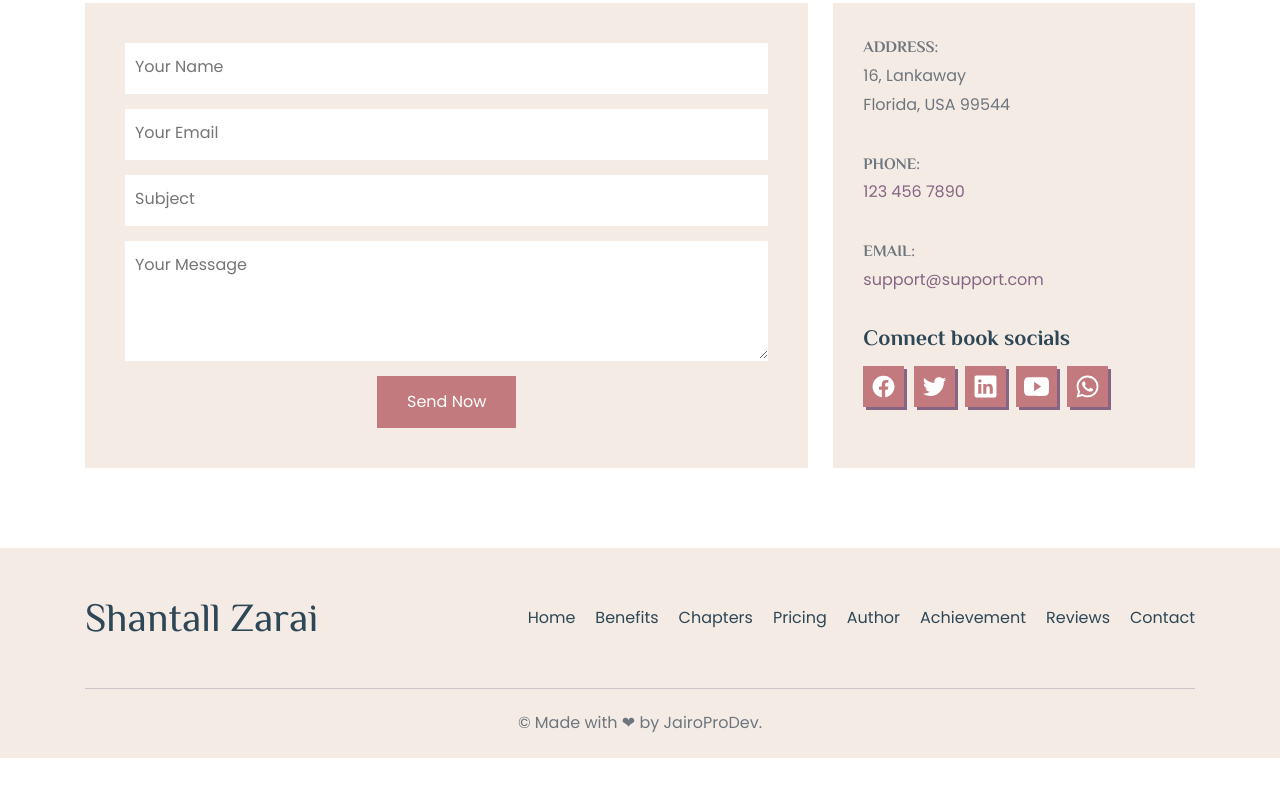
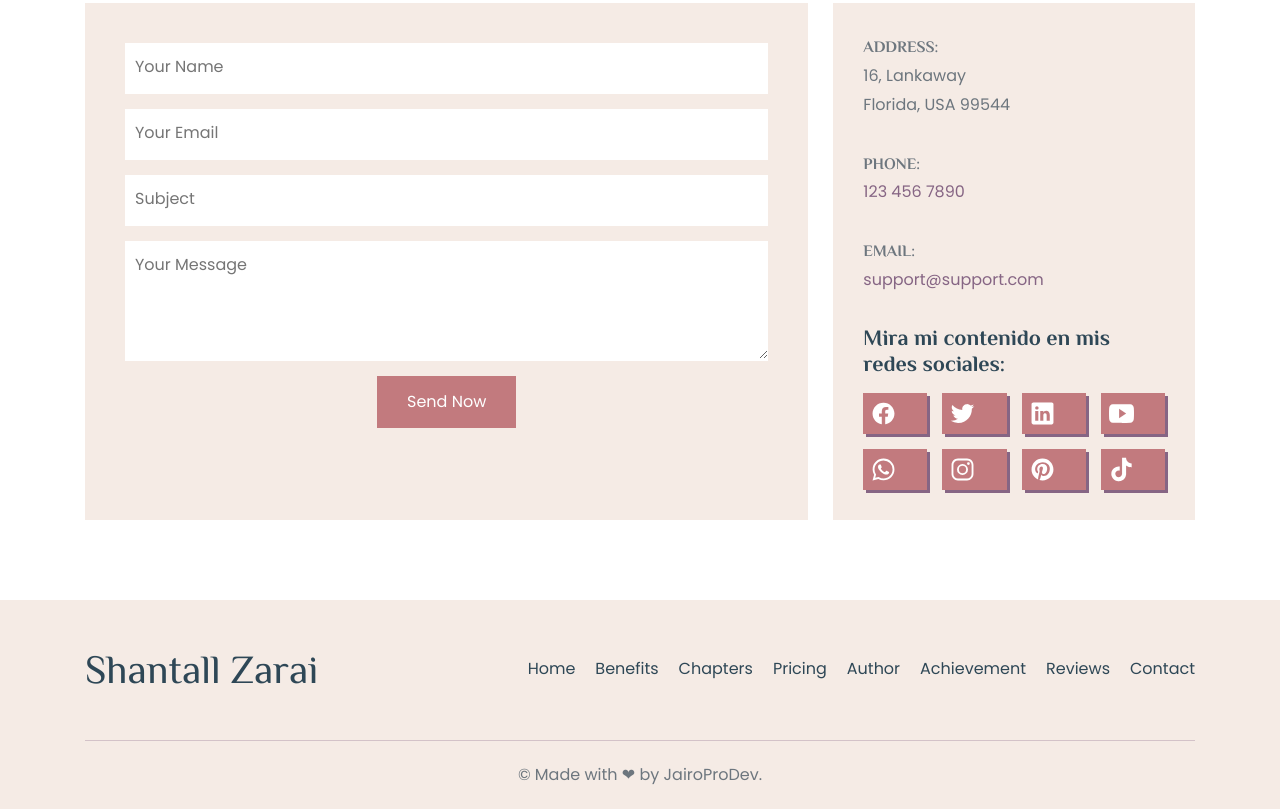
Before and after one commit to JairoProDev/ShantallZaraiWeb, a plain HTML site: page index.html in a window 1280 px wide. Shown: the part 6588-7397 px from the top of the page. Before the commit the page ends 7346 px from the top, so only its background shows below. Drawn offline with nearby package versions, Linux system fonts and the light colour scheme.

Commit message:
chore: Update social media links and styles

```diff
--- a/assets/css/style.css
+++ b/assets/css/style.css
@@ -696,15 +696,20 @@ textarea.input-field {
 }
 
 .social-list {
-  display: flex;
-  gap: 10px;
+  display: grid;
+  grid-template-columns: repeat(auto-fit, minmax(50px, 1fr));
+  gap: 15px;
+}
+
+social-list li {
+  width: 50px;
 }
 
 .social-link {
   background-color: var(--old-rose);
   color: var(--white);
-  font-size: 20px;
-  padding: 5px;
+  font-size: 30px;
+  padding: 10px;
   box-shadow: var(--shadow-3);
   transition: var(--transition-1);
 }
--- a/index.html
+++ b/index.html
@@ -874,40 +874,54 @@
               </li>
 
               <li>
-                <p class="social-list-title h3">Connect book socials</p>
+                <p class="social-list-title h3">Mira mi contenido en mis redes sociales:</p>
 
                 <ul class="social-list">
 
                   <li>
-                    <a href="#" class="social-link">
+                    <a href="https://facebook.com/ShantallZarai" class="social-link">
                       <ion-icon name="logo-facebook"></ion-icon>
                     </a>
                   </li>
 
                   <li>
-                    <a href="#" class="social-link">
+                    <a href="https://twitter.com/ShantallZarai" class="social-link">
                       <ion-icon name="logo-twitter"></ion-icon>
                     </a>
                   </li>
 
                   <li>
-                    <a href="#" class="social-link">
+                    <a href="https://linkedin.com/in/ShantallZarai" class="social-link">
                       <ion-icon name="logo-linkedin"></ion-icon>
                     </a>
                   </li>
 
                   <li>
-                    <a href="#" class="social-link">
+                    <a href="https://youtube.com/ShantallZarai" class="social-link">
                       <ion-icon name="logo-youtube"></ion-icon>
                     </a>
                   </li>
 
                   <li>
-                    <a href="#" class="social-link">
+                    <a href="wa.me/990551461" class="social-link">
                       <ion-icon name="logo-whatsapp"></ion-icon>
                     </a>
                   </li>
-
+                  <li>
+                    <a href="https://instagram.com/ShantallZarai" class="social-link">
+                      <ion-icon name="logo-instagram"></ion-icon>
+                    </a>
+                  </li>
+                  <li>
+                    <a href="https://pinterest.com/ShantallZarai" class="social-link">
+                      <ion-icon name="logo-pinterest"></ion-icon>
+                    </a>
+                  </li>
+                  <li>
+                    <a href="https://tiktok.com/ShantallZarai" class="social-link">
+                      <ion-icon name="logo-tiktok"></ion-icon>
+                    </a>
+                  </li>
                 </ul>
               </li>
 
```
